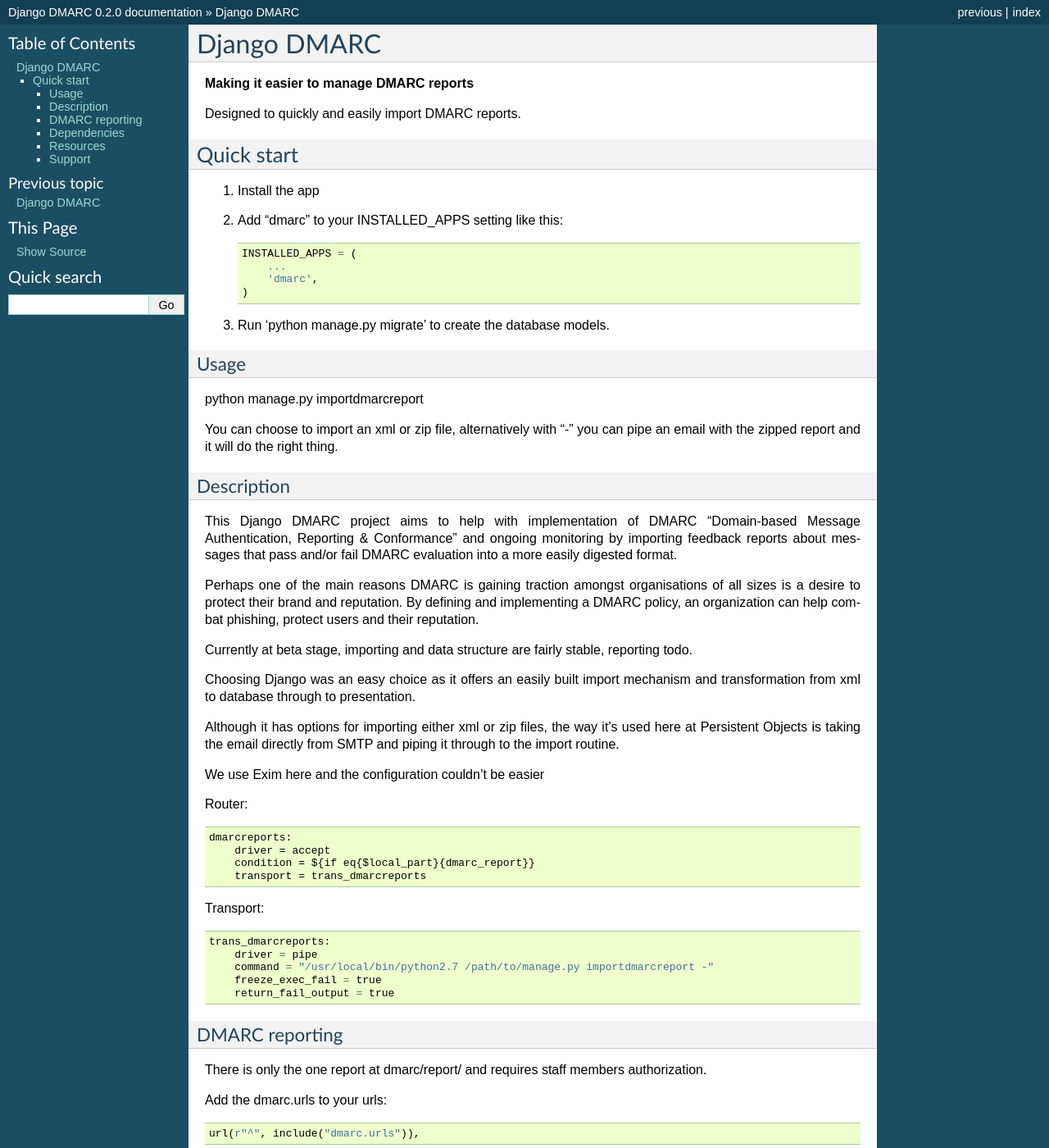
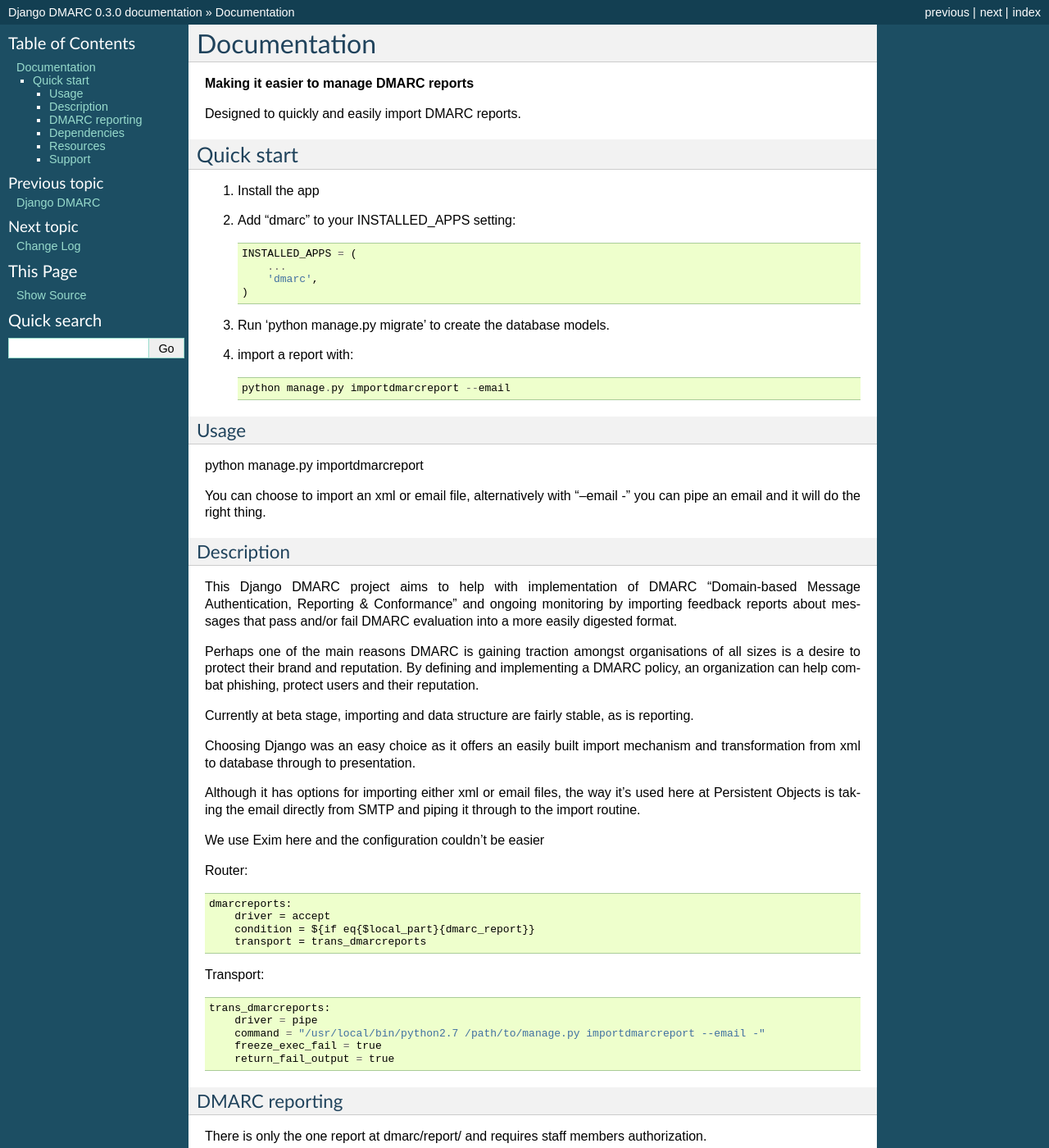
Before and after one commit to alan-hicks/django-dmarc, a Sphinx documentation site: the page built from docs/README.rst, in a window 1280 px wide and 1400 px high. Shown: the whole window at 82% size. Built offline with Sphinx 7.4.7, drawn with Linux system fonts in a browser that asks for light colours; some of the changed text lies outside the part shown.

Commit message:
Version 0.3.0 Add gzip handling Refactor to use argparse Refactor code

```diff
--- a/dmarc/__init__.py
+++ b/dmarc/__init__.py
@@ -9,5 +9,5 @@
 http://dmarc.org/resources/specification/
 """
 
-__version__ = '0.2.2'
+__version__ = '0.3.0'
 __author__ = 'Alan Hicks'
--- a/docs/README.rst
+++ b/docs/README.rst
@@ -1,6 +1,6 @@
-============
-Django DMARC
-============
+=============
+Documentation
+=============
 
 **Making it easier to manage DMARC reports**
 
@@ -11,7 +11,7 @@
 
 1. Install the app
 
-2. Add "dmarc" to your INSTALLED_APPS setting like this::
+2. Add "dmarc" to your INSTALLED_APPS setting::
 
     INSTALLED_APPS = (
         ...
@@ -20,11 +20,15 @@
 
 3. Run 'python manage.py migrate' to create the database models.
 
+4. import a report with::
+
+    python manage.py importdmarcreport --email
+
 Usage
 =====
 python manage.py importdmarcreport
 
-You can choose to import an xml or zip file, alternatively with "-" you can pipe an email with the zipped report and it will do the right thing.
+You can choose to import an xml or email file, alternatively with "--email -" you can pipe an email and it will do the right thing.
 
 Description
 ===========
@@ -33,11 +37,11 @@
 
 Perhaps one of the main reasons DMARC is gaining traction amongst organisations of all sizes is a desire to protect their brand and reputation.  By defining and implementing a DMARC policy, an organization can help combat phishing, protect users and their reputation.
 
-Currently at beta stage, importing and data structure are fairly stable, reporting todo.
+Currently at beta stage, importing and data structure are fairly stable, as is reporting.
 
 Choosing Django was an easy choice as it offers an easily built import mechanism and transformation from xml to database through to presentation.
 
-Although it has options for importing either xml or zip files, the way it's used here at Persistent Objects is taking the email directly from SMTP and piping it through to the import routine.
+Although it has options for importing either xml or email files, the way it's used here at Persistent Objects is taking the email directly from SMTP and piping it through to the import routine.
 
 We use Exim here and the configuration couldn't be easier
 
@@ -52,7 +56,7 @@
 
     trans_dmarcreports:
         driver = pipe
-        command = "/usr/local/bin/python2.7 /path/to/manage.py importdmarcreport -"
+        command = "/usr/local/bin/python2.7 /path/to/manage.py importdmarcreport --email -"
         freeze_exec_fail = true
         return_fail_output = true
 
@@ -63,7 +67,12 @@
 
 Add the dmarc.urls to your urls::
 
-    url(r"^", include("dmarc.urls")),
+    from dmarc import urls as dmarc_urls
+
+    urlpatterns = [
+        ...
+        url(r"^dmarc/", include(dmarc_urls)),
+    ]
 
 This is a sample report styled with `Bootstrap`_.
 
--- a/docs/conf.py
+++ b/docs/conf.py
@@ -49,16 +49,16 @@
 
 # General information about the project.
 project = u'Django DMARC'
-copyright = u'2015, Persistent Objects Ltd'
+copyright = u'2015-2016, Persistent Objects Ltd'
 
 # The version info for the project you're documenting, acts as replacement for
 # |version| and |release|, also used in various other places throughout the
 # built documents.
 #
 # The short X.Y version.
-version = '0.2'
+version = '0.3'
 # The full version, including alpha/beta/rc tags.
-release = '0.2.0'
+release = '0.3.0'
 
 # The language for content autogenerated by Sphinx. Refer to documentation
 # for a list of supported languages.
--- a/setup.py
+++ b/setup.py
@@ -12,7 +12,7 @@
 
 setup(
     name='django-dmarc',
-    version='0.2.2',
+    version='0.3.0',
     packages=['dmarc'],
     include_package_data=True,
     license='BSD License',
```
Also changed, not shown: docs/changelog.rst (added, +28 -0 lines), docs/index.rst (+2 -6 lines), 3 other files.
